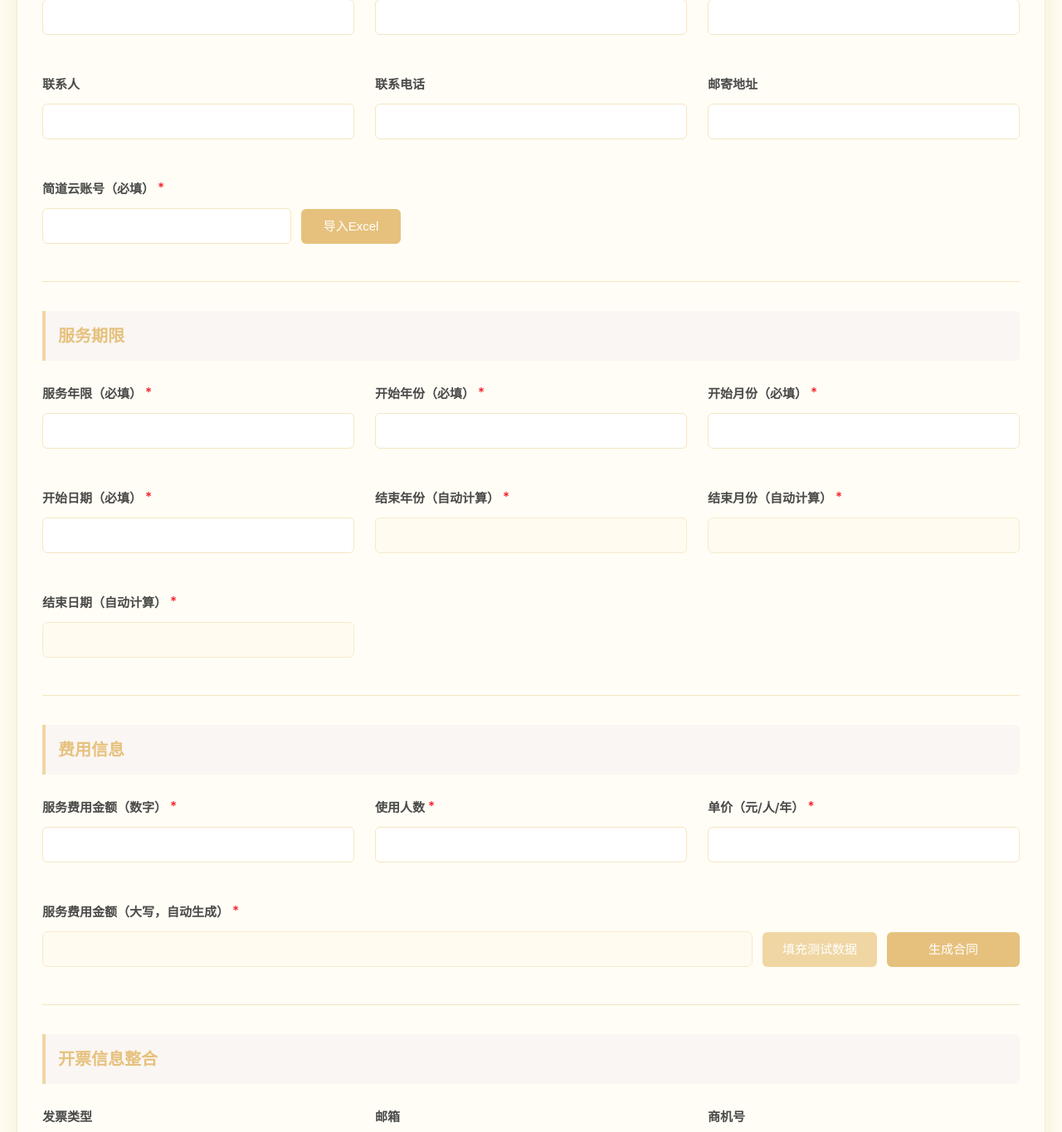
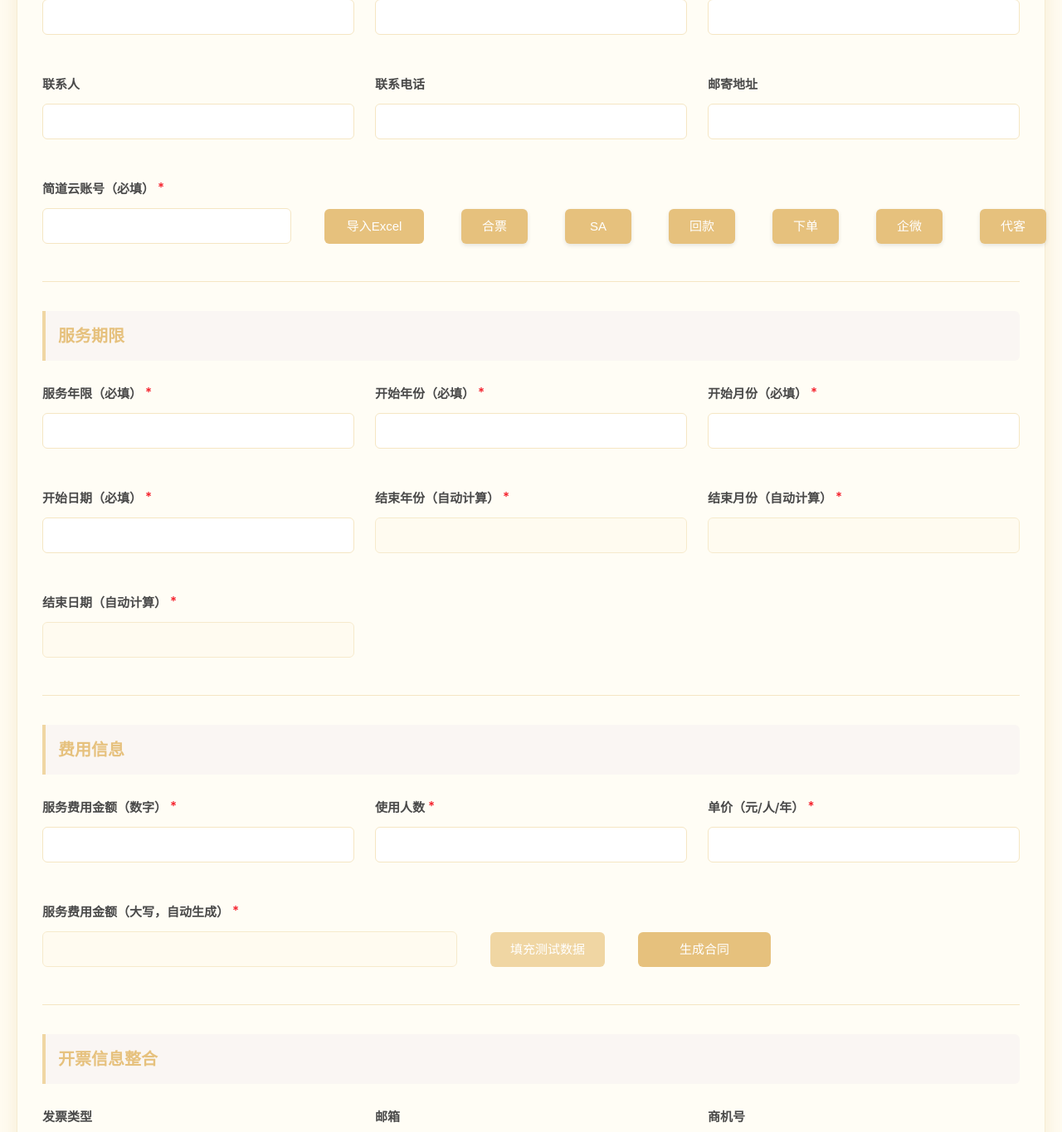
Before and after one commit to Esther1023/ocr-smart-form-system, a Flask app: page / in a window 1280 px wide. Shown: the part 637-2002 px from the top of the page at 83% size. Run offline with Flask 3, Linux system fonts and the light colour scheme; the visitor is signed in with stand-in values (Sample User, id 1).

Commit message:
feat: 添加快捷按钮功能并优化样式
在页面中添加了快捷按钮，包括合票、SA、回款、下单、企微和代客按钮，并为其配置了相应的链接。同时优化了按钮的样式和布局，提升了用户体验。

```diff
--- a/static/script.js
+++ b/static/script.js
@@ -18,6 +18,49 @@ function fetchExpiringCustomers() {
 }
 
 // 创建并显示即将过期客户提示框
+// 快捷按钮链接配置
+document.addEventListener('DOMContentLoaded', function() {
+    // 配置快捷按钮的链接
+    const shortcutLinks = {
+        'btn-hetiao': 'https://www.jiandaoyun.com/dashboard#/app/5a015dd12d85443cacd1b893/form/5a0186552d85443cacd4ef18',  // 合票链接
+        'btn-sa': 'https://dc.jdydevelop.com/sa?redirect_uri=%2Finfo_search%2Fuser_search',      // SA链接
+        'btn-huikuan': 'https://crm.finereporthelp.com/WebReport/decision/view/report?viewlet=finance/jdy_confirm/bank_income_list_cofirm.cpt&op=write',  // 回款链接
+        'btn-xiadan': 'https://www.jiandaoyun.com/dashboard#/app/5a015dd12d85443cacd1b893/form/5a0186552d85443cacd4ef18',   // 下单链接
+        'btn-qiwei': 'https://open.work.weixin.qq.com/wwopen/login?etype=noTtl#/payment/cashier',                                           // 企微链接
+        'btn-daike': 'https://www.jiandaoyun.com/dashboard#/app/5a015dd12d85443cacd1b893/form/6462df15ad96a800087b1f8f'    // 代客链接
+    };
+
+    // 内联快捷按钮的链接配置（与顶部快捷按钮使用相同的链接）
+    const inlineShortcutLinks = {
+        'btn-hetiao-inline': 'https://www.jiandaoyun.com/dashboard#/app/5a015dd12d85443cacd1b893/form/5a0186552d85443cacd4ef18',  // 合票链接
+        'btn-sa-inline': 'https://dc.jdydevelop.com/sa?redirect_uri=%2Finfo_search%2Fuser_search',      // SA链接
+        'btn-huikuan-inline': 'https://crm.finereporthelp.com/WebReport/decision/view/report?viewlet=finance/jdy_confirm/bank_income_list_cofirm.cpt&op=write',  // 回款链接
+        'btn-xiadan-inline': 'https://www.jiandaoyun.com/dashboard#/app/5a015dd12d85443cacd1b893/form/5a0186552d85443cacd4ef18',   // 下单链接
+        'btn-qiwei-inline': 'https://open.work.weixin.qq.com/wwopen/login?etype=noTtl#/payment/cashier',                                           // 企微链接
+        'btn-daike-inline': 'https://www.jiandaoyun.com/dashboard#/app/5a015dd12d85443cacd1b893/form/6462df15ad96a800087b1f8f'    // 代客链接
+    };
+
+    // 为顶部快捷按钮添加点击事件
+    Object.keys(shortcutLinks).forEach(btnId => {
+        const btn = document.getElementById(btnId);
+        if (btn) {
+            btn.addEventListener('click', function() {
+                window.open(shortcutLinks[btnId], '_blank');
+            });
+        }
+    });
+
+    // 为内联快捷按钮添加点击事件
+    Object.keys(inlineShortcutLinks).forEach(btnId => {
+        const btn = document.getElementById(btnId);
+        if (btn) {
+            btn.addEventListener('click', function() {
+                window.open(inlineShortcutLinks[btnId], '_blank');
+            });
+        }
+    });}
+);
+
 function showExpiringCustomersAlert(customers) {
     // 检查是否已存在提示框，如果存在则移除
     const existingAlert = document.querySelector('.expiring-customers-alert');
--- a/static/style.css
+++ b/static/style.css
@@ -18,7 +18,7 @@
     left: 20px;
     bottom: 80px;
     width: 330px;
-    max-height: 80px;
+    max-height: 78px;
     overflow-y: auto;
     background-color: #fff;
     border-radius: 8px;
@@ -86,7 +86,7 @@ body {
     margin-right: 0;
     margin-left: auto;
     padding: 20px;
-    margin-top: 0;
+    margin-top: 10;
 }
 
 .header {
@@ -378,9 +378,10 @@ textarea.form-control {
 
 .input-group {
     display: flex;
-    gap: 12px;
+    gap: 40px;
     align-items: center;
     flex-wrap: nowrap;  /* 防止换行 */
+    margin-right: 300px; /* 与右侧快捷按钮保持距离 */
 }
 
 .input-group .form-control {
@@ -391,6 +392,27 @@ textarea.form-control {
 .input-group .btn {
     white-space: nowrap;
     margin: 0;  /* 移除按钮间距 */
+}
+
+.input-group .btn-shortcut {
+    background-color: var(--primary-color);
+    color: white;
+    padding: 12px 24px;
+    border: none;
+    border-radius: 6px;
+    cursor: pointer;
+    font-size: 15px;
+    font-weight: 500;
+    margin-left: 5px;
+    transition: all 0.3s ease;
+    text-align: center;
+    line-height: 1.2;
+    min-width: 80px;
+}
+
+.input-group .btn-shortcut:hover {
+    background-color: var(--primary-hover);
+    transform: translateY(-1px);
 }
 
 @media (max-width: 768px) {
@@ -570,6 +592,50 @@ textarea.form-control {
     color: var(--primary-color);
 }
 
+/* 快捷按钮样式 */
+.shortcut-buttons {
+    display: flex;
+    flex-direction: column;
+    gap: 10px;
+    position: fixed;
+    top: 20px;
+    right: 20px;
+    z-index: 1000;
+    width: 80px;
+}
+
+.btn-shortcut {
+    background-color: var(--primary-color);
+    color: white;
+    border: none;
+    border-radius: 6px;
+    padding: 10px 15px;
+    font-size: 16px;
+    cursor: pointer;
+    transition: all 0.3s ease;
+    box-shadow: 0 2px 5px rgba(0, 0, 0, 0.1);
+    width: 100%;
+    text-align: center;
+}
+
+.btn-shortcut:hover {
+    background-color: var(--primary-hover);
+    transform: translateY(-2px);
+    box-shadow: 0 4px 8px rgba(0, 0, 0, 0.15);
+}
+
+@media (max-width: 768px) {
+    .shortcut-buttons {
+        position: static;
+        margin-bottom: 20px;
+    }
+
+    .btn-shortcut {
+        flex: 1;
+        text-align: center;
+    }
+}
+
 .renewal-type-row {
     display: flex;
     flex-wrap: wrap;
--- a/templates/index.html
+++ b/templates/index.html
@@ -83,6 +83,12 @@
                                 <input type="file" id="excelUpload" accept=".xlsx" style="display: none;">
                                 <button type="button" class="btn btn-excel"
                                     onclick="document.getElementById('excelUpload').click()">导入Excel</button>
+                                <button type="button" class="btn btn-shortcut" id="btn-hetiao-inline">合票</button>
+                                <button type="button" class="btn btn-shortcut" id="btn-sa-inline">SA</button>
+                                <button type="button" class="btn btn-shortcut" id="btn-huikuan-inline">回款</button>
+                                <button type="button" class="btn btn-shortcut" id="btn-xiadan-inline">下单</button>
+                                <button type="button" class="btn btn-shortcut" id="btn-qiwei-inline">企微</button>
+                                <button type="button" class="btn btn-shortcut" id="btn-daike-inline">代客</button>
                                 <span id="lastImportTime" class="last-import-time"></span>
                             </div>
                         </div>
```
Also changed, not shown: templates/shortcut_buttons.html (added, +9 -0 lines).
